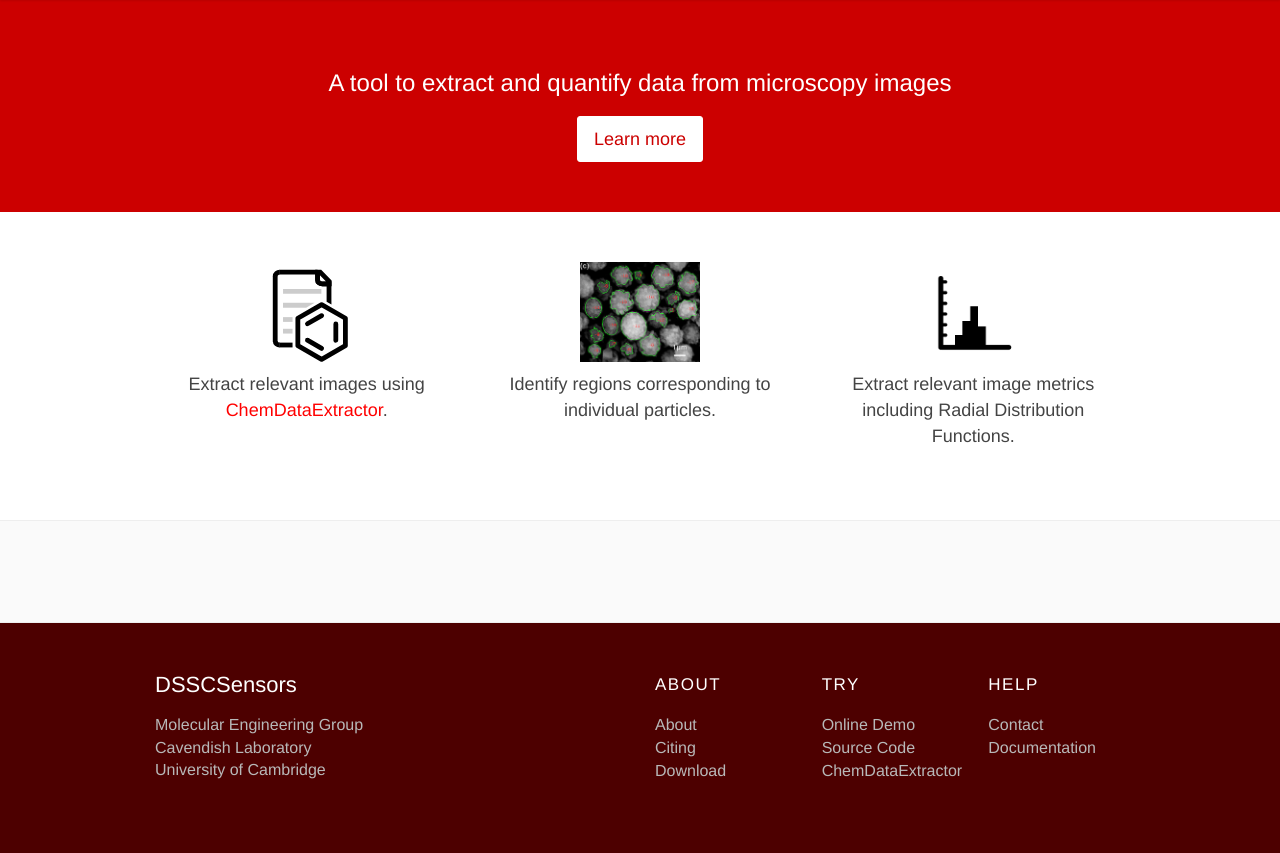
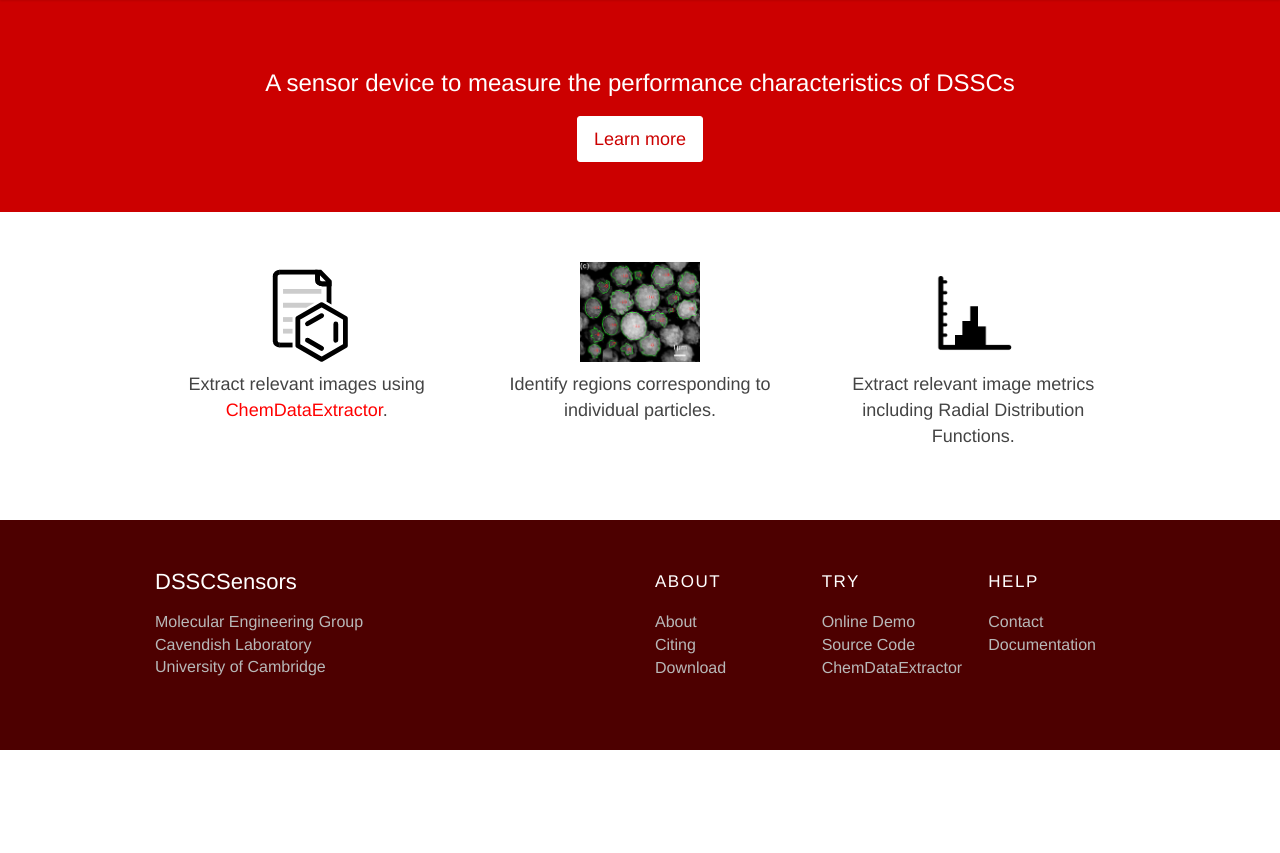
Before and after one commit to DSSCSensors/dssc-sensors.github.io, a Flask app: page / in a window 1280 px wide. Shown: the part 77-930 px from the top of the page. After the commit the page ends 827 px from the top, so only its background shows below. Run offline with Flask 2, Linux system fonts and the light colour scheme; some libraries are stand-ins or nearby versions.

Commit message:
Update index.html

```diff
--- a/ideweb-master/ideweb-master/ideweb/templates/index.html
+++ b/ideweb-master/ideweb-master/ideweb/templates/index.html
@@ -7,7 +7,7 @@
     <div class="container">
       <div class="row">
         <div class="col-xs-12 text-center">
-          <h3>A tool to extract and quantify data from microscopy images</h3>
+          <h3>A sensor device to measure the performance characteristics of DSSCs</h3>
           <a href="{{ url_for('about') }}" class="btn btn-lg btn-invert">Learn more</a>
         </div>
       </div>
@@ -33,14 +33,6 @@
       </div>
     </div>
   </section>
-  <section class="section section-alternate">
-    <div class="container">
-      <div class="row">
-        <div class="col-xs-12 text-center">
 
-        </div>
-      </div>
-    </div>
-  </section>
 
 {% endblock %}
```
